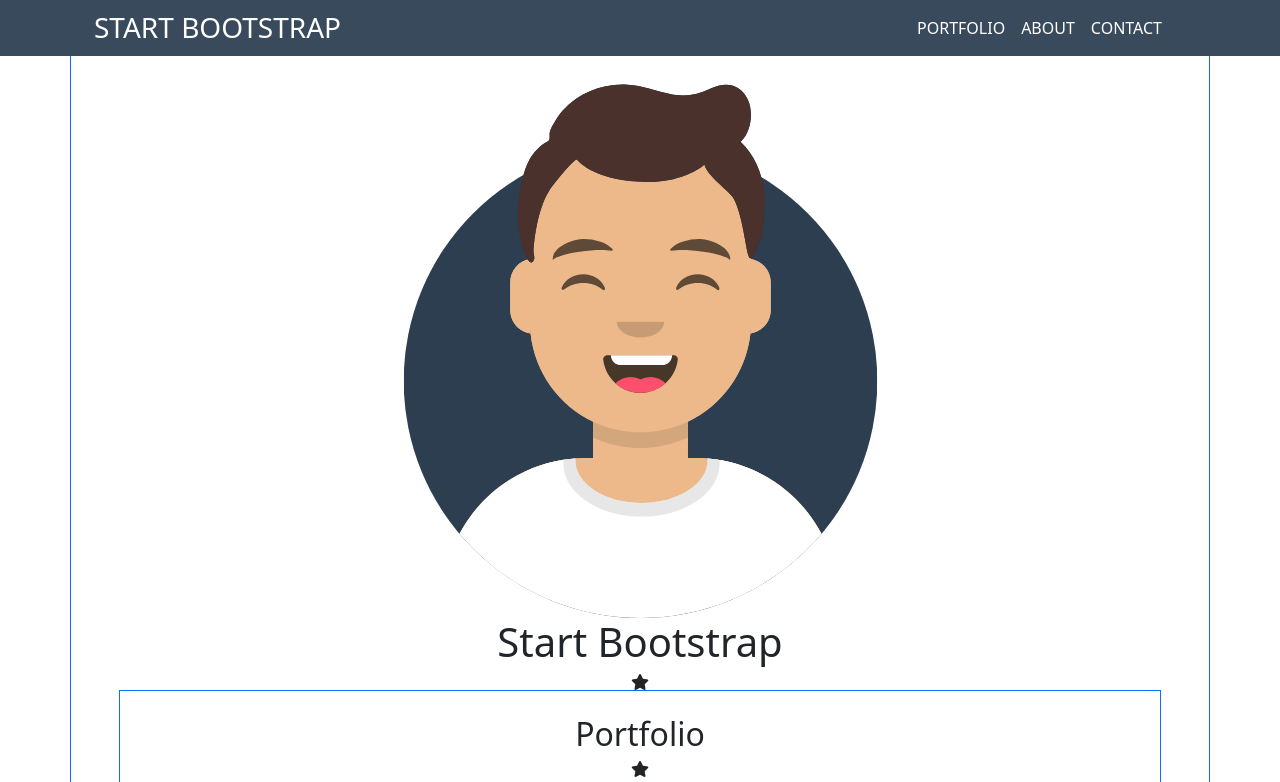
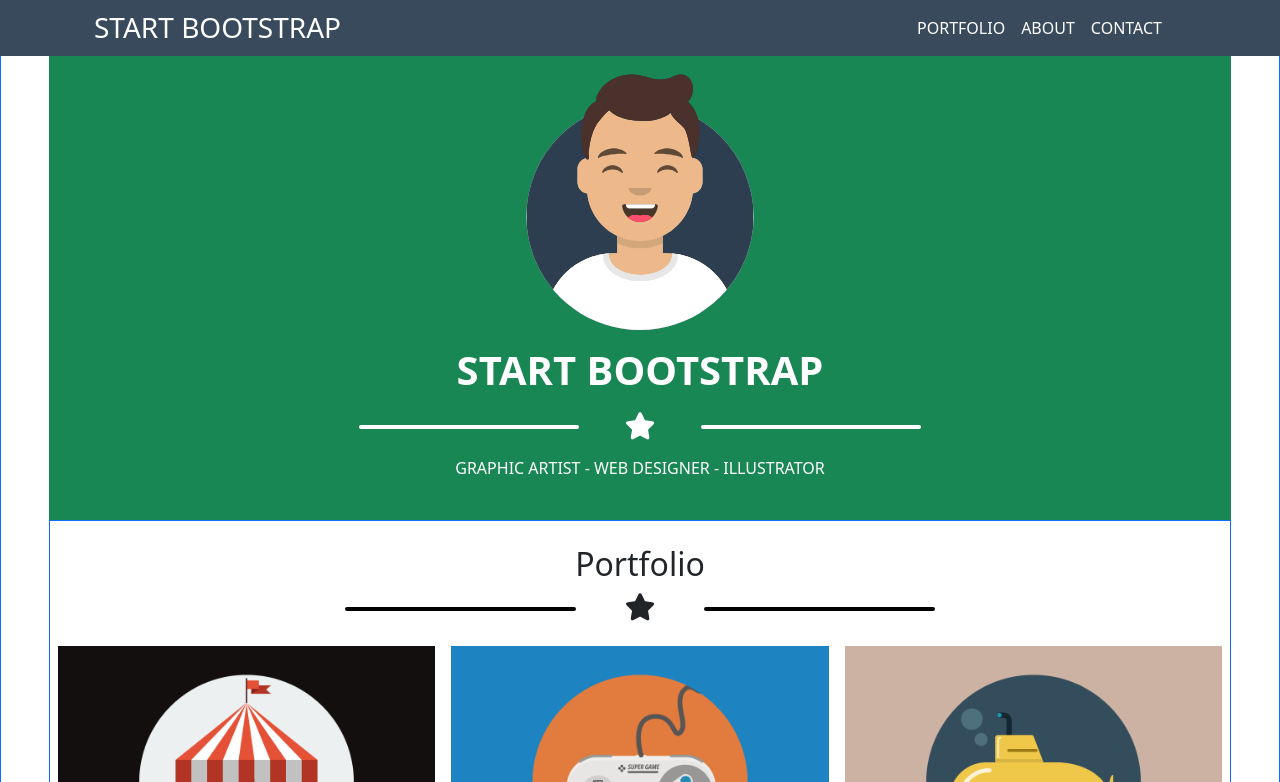
Before and after one commit to giospes/html-css-bootstrap-freelancer, a plain HTML site: page index.html in a window 1280 px wide. Shown: the top 782 px of the page. Drawn offline with nearby package versions, Linux system fonts and the light colour scheme.

Commit message:
header styled

```diff
--- a/css/style.css
+++ b/css/style.css
@@ -22,3 +22,77 @@ nav, .gs-offcanvas-b-bg{
 .gs-offcanvas-h-bg{
     background-color: #2c3e50 ;
 }
+
+header img{
+    max-width: 250px;
+}
+
+.gs-star-decoration{
+    width: 50%;
+    height: 30px;
+    position: relative;
+    margin-bottom: 1rem;
+}
+
+.gs-star-decoration i{
+    display: inline-block;
+    font-size: 1.7rem;
+    margin: 0 .3rem ;
+}
+
+.gs-star-decoration::before{
+    content: "";
+    position: absolute;
+    width: calc(40% - .3rem);
+    height: 4px;
+    border-radius: 2px;
+    background-color: white;
+    top: 50%;
+    left: 0;
+}
+
+.gs-star-decoration::after{
+    content: "";
+    position: absolute;
+    width: calc(40% - .3rem);
+    height: 4px;
+    border-radius: 2px;
+    background-color: white;
+    top: 50%;
+    right: 0;
+}
+
+.gs-star-decoration-black{
+    width: 50%;
+    height: 30px;
+    position: relative;
+    margin-bottom: 1rem;
+}
+
+.gs-star-decoration-black i{
+    display: inline-block;
+    font-size: 1.7rem;
+    margin: 0 .3rem ;
+}
+
+.gs-star-decoration-black::before{
+    content: "";
+    position: absolute;
+    width: calc(40% - .3rem);
+    height: 4px;
+    border-radius: 2px;
+    background-color: black;
+    top: 50%;
+    left: 0;
+}
+
+.gs-star-decoration-black::after{
+    content: "";
+    position: absolute;
+    width: calc(40% - .3rem);
+    height: 4px;
+    border-radius: 2px;
+    background-color: black;
+    top: 50%;
+    right: 0;
+}
--- a/index.html
+++ b/index.html
@@ -38,16 +38,23 @@
         </div>
     </nav>
 
-    <div class="container px-xl-5 border border-primary">
-        <header class="d-flex flex-column justify-content-center align-items-center  mt-5 pt-3" >
-            <img class="w-50 mw-200px "src="./img/avatar.svg" alt="">
-            <h1>Start Bootstrap</h1>
-            <span class="gs-line"></span><i class="fa-solid fa-star"></i><span class="gs-line"></span>
+    <div class=" px-xl-5 border border-primary">
+        <header class="mt-5 bg-success text-white text-uppercase pb-4">
+            <div class="container d-flex flex-column justify-content-center align-items-center pt-3 px-2">
+                <img class="w-50"src="./img/avatar.svg" alt="">
+                <h1 class="display-6 fw-bold my-3">Start Bootstrap</h1>
+                <div class="gs-star-decoration d-flex justify-content-center align-items-center">
+                    <i class="fa-solid fa-star"></i>
+                </div>
+                <p class="text-uppercase">Graphic Artist - web designer - illustrator</p>
+            </div>
         </header>
         <main class="border border-primary">
             <section id="portfolio" class="d-flex flex-column justify-content-center align-items-center py-4">
                 <h2 class="mb-2">Portfolio</h2>
-                <span class="gs-line"></span><i class="fa-solid fa-star"></i><span class="gs-line"></span>
+                <div class="gs-star-decoration-black d-flex justify-content-center align-items-center ">
+                    <i class="fa-solid fa-star"></i>
+                </div>
                 <ul class="d-flex flex-column justify-content-center align-items-center flex-sm-row flex-sm-wrap">
                     <li class="col-12 col-sm-6 p-2 col-lg-4">
                         <img class="w-100" src="./img/circus.png" alt="">
@@ -71,7 +78,9 @@
             </section>
             <section id="about" class="d-flex flex-column justify-content-center align-items-center py-4 px-5">
                 <h2 class="mb-2">About</h2>
-                <span class="gs-line"></span><i class="fa-solid fa-star"></i><span class="gs-line"></span>
+                <div class="gs-star-decoration-black d-flex justify-content-center align-items-center ">
+                    <i class="fa-solid fa-star"></i>
+                </div>
                 <div class="row flex-sm-row flex-sm-wrap">
                     <p class="px-3 col-sm-6">Lorem ipst. Optio id libero labore tium? Nesciunt architecto bto nemo voluptatibus aperiam voluptate quidem! Accusamus, veniam maxime voluptatibus error esse beatae hic excepturi voluptatum nam provident?</p>
                     <p class="px-3 col-sm-6">Lorem ipst. Earum impedit deserunt dignissimos architecto den amet perspiciatis reprehenderit voluptatum voluptate nihil magnam rem ullam eius qui. Sed sunt nostrum ipsum velit assumenda modi, iusto cupiditate repellendus animi quibusdam iste!</p>
@@ -80,7 +89,9 @@
             </section>
             <section id="contact" class="d-flex flex-column justify-content-center align-items-center py-4 px-5">
                 <h2 class="mb-2">Contact</h2>
-                <span class="gs-line"></span><i class="fa-solid fa-star"></i><span class="gs-line"></span>
+                <div class="gs-star-decoration-black d-flex justify-content-center align-items-center ">
+                    <i class="fa-solid fa-star"></i>
+                </div>
                 <form class="w-100 mt-2">
                     <div class="form-group">
                         <label for="input-name">Name</label>
```
